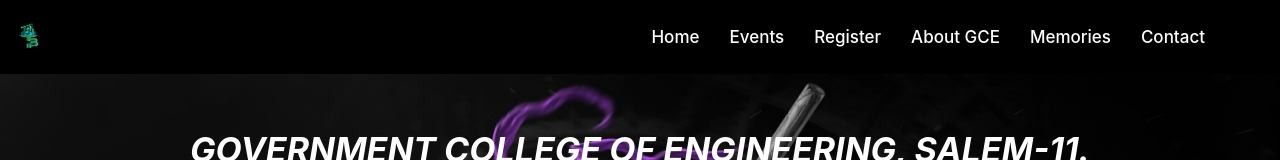
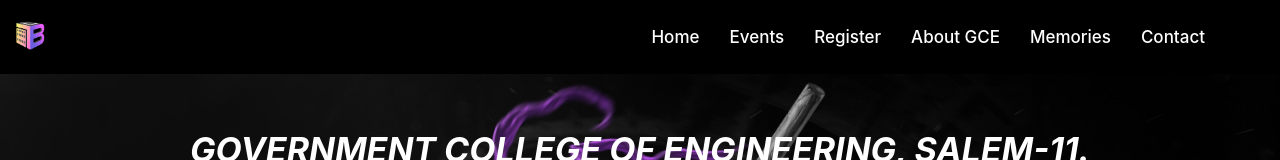
Before and after one commit to arundhaas1/technoBlaze22.0, a React (Create React App) app: page / in a window 1280 px wide. Shown: the top 160 px of the page. Built offline with nearby package versions, Linux system fonts and the light colour scheme.

Commit message:
Update Header.js

```diff
--- a/src/Components/Header.js
+++ b/src/Components/Header.js
@@ -13,7 +13,7 @@ function Header() {
 
     <div className="home__header">
       <div className="header__logo">
-        <img alt="" src="assets/tblogo.jpg" />
+        <img alt="" src="assets/cilogo.png" />
       </div>
       <div className="header__nav">
         <Link className="header__p" to="/">
```
